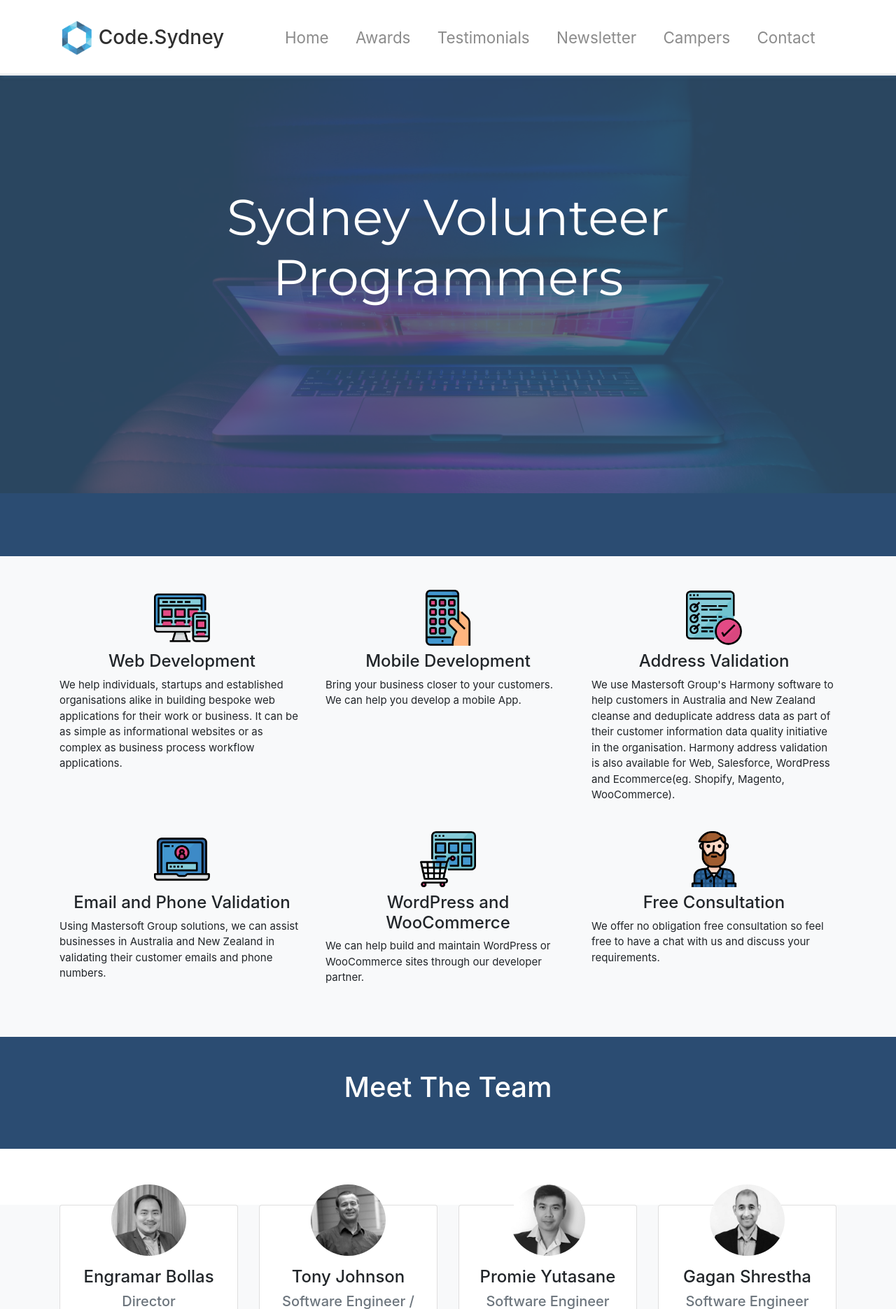
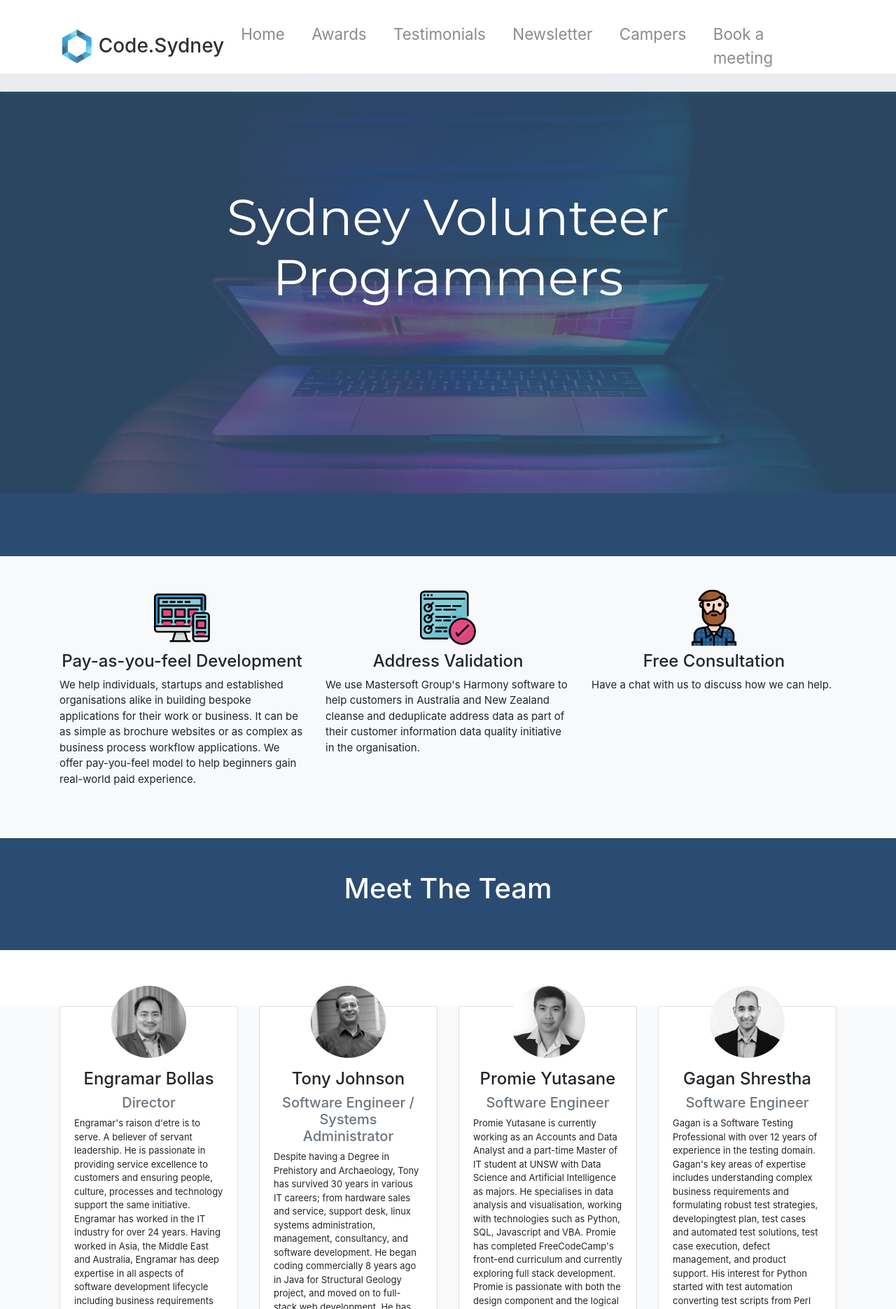
Before and after one commit to thecodesydney/codesydneywebsite, a Flask app: page / in a window 1280 px wide. Shown: the top 1871 px of the page at 70% size. Run offline with Flask 2, Linux system fonts and the light colour scheme; some libraries are stand-ins or nearby versions.

Commit message:
Integrated Calendly, added Zoned photo, removed some offerings

```diff
--- a/templates/includes/_navbar.html
+++ b/templates/includes/_navbar.html
@@ -33,7 +33,7 @@
         <a href="{{ url_for('fccleaderboard') }}" class="nav-link">Campers</a>
       </li>
       <li class="nav-item">
-        <a href="{{ url_for('contact') }}" class="nav-link">Contact</a>
+        <a href="{{ url_for('contact') }}" class="nav-link">Book a meeting</a>
       </li>
     </ul>
   </div>
--- a/templates/index.html
+++ b/templates/index.html
@@ -38,46 +38,30 @@
   <section id="home-icons" class="py-5 move-up bg-light">
     <div class="container">
       <div class="row">
+
         <div class="col-md-4 mb-4 text-center">
           <img src="{{ url_for('static', filename='img/001-responsive.png') }}" width="80px" class="mb-2 img-fluid">
-          <h4>Web Development</h4>
-          <p class="service-text">We help individuals, startups and established organisations alike in building bespoke web applications
-            for their work or business. It can be as simple as informational websites or as complex as business
-            process workflow applications.</p>
+          <h4>Pay-as-you-feel Development</h4>
+          <p class="service-text">We help individuals, startups and established organisations alike in building bespoke applications
+            for their work or business. It can be as simple as brochure websites or as complex as business
+            process workflow applications. We offer pay-you-feel model to help beginners gain real-world paid experience.</p>
         </div>
-        <div class="col-md-4 mb-4 text-center">
-            <img src="{{ url_for('static', filename='img/006-mobile-app.png') }}" width="80px" class="mb-2 img-fluid">
-          <h4>Mobile Development</h4>
-          <p class="service-text">Bring your business closer to your customers. We can help you develop a mobile App.</p>
-        </div>
+
         <div class="col-md-4 mb-4 text-center">
           <img src="{{ url_for('static', filename='img/002-checklist.png') }}" width="80px" class="mb-2 img-fluid">
           <h4>Address Validation</h4>
           <p class="service-text">We use Mastersoft Group's Harmony software to help customers in Australia and New Zealand cleanse
               and deduplicate address data as part of their customer information data quality initiative in the
-              organisation. Harmony address validation is also available for Web, Salesforce,
-              WordPress and Ecommerce(eg. Shopify, Magento, WooCommerce).</p>
+              organisation.</p>
         </div>
+
+        <div class="col-md-4 mb-4 text-center">
+          <img src="{{ url_for('static', filename='img/003-man.png') }}" width="80px" class="mb-2 img-fluid">
+          <h4>Free Consultation</h4>
+          <p class="service-text">Have a chat with us to discuss how we can help.</p>
+        </div>
+
       </div>
-
-      <div class="row">
-          <div class="col-md-4 mb-4 text-center">
-            <img src="{{ url_for('static', filename='img/005-login.png') }}" width="80px" class="mb-2 img-fluid">
-            <h4>Email and Phone Validation</h4>
-            <p class="service-text">Using Mastersoft Group solutions, we can assist businesses in
-              Australia and New Zealand in validating their customer emails and phone numbers.</p>
-          </div>
-          <div class="col-md-4 mb-4 text-center">
-              <img src="{{ url_for('static', filename='img/004-online-shop.png') }}" width="80px" class="mb-2 img-fluid">
-            <h4>WordPress and WooCommerce</h4>
-            <p class="service-text">We can help build and maintain WordPress or WooCommerce sites through our developer partner.</p>
-          </div>
-          <div class="col-md-4 mb-4 text-center">
-              <img src="{{ url_for('static', filename='img/003-man.png') }}" width="80px" class="mb-2 img-fluid">
-            <h4>Free Consultation</h4>
-            <p class="service-text">We offer no obligation free consultation so feel free to have a chat with us and discuss your requirements.</p>
-          </div>
-        </div>
     </div>
   </section>
   <!-- Services Ends -->
```
Also changed, not shown: templates/awards.html (+14 -7 lines), templates/contact.html (+14 -1 lines), static/img/team_zoned.jpg (added).
